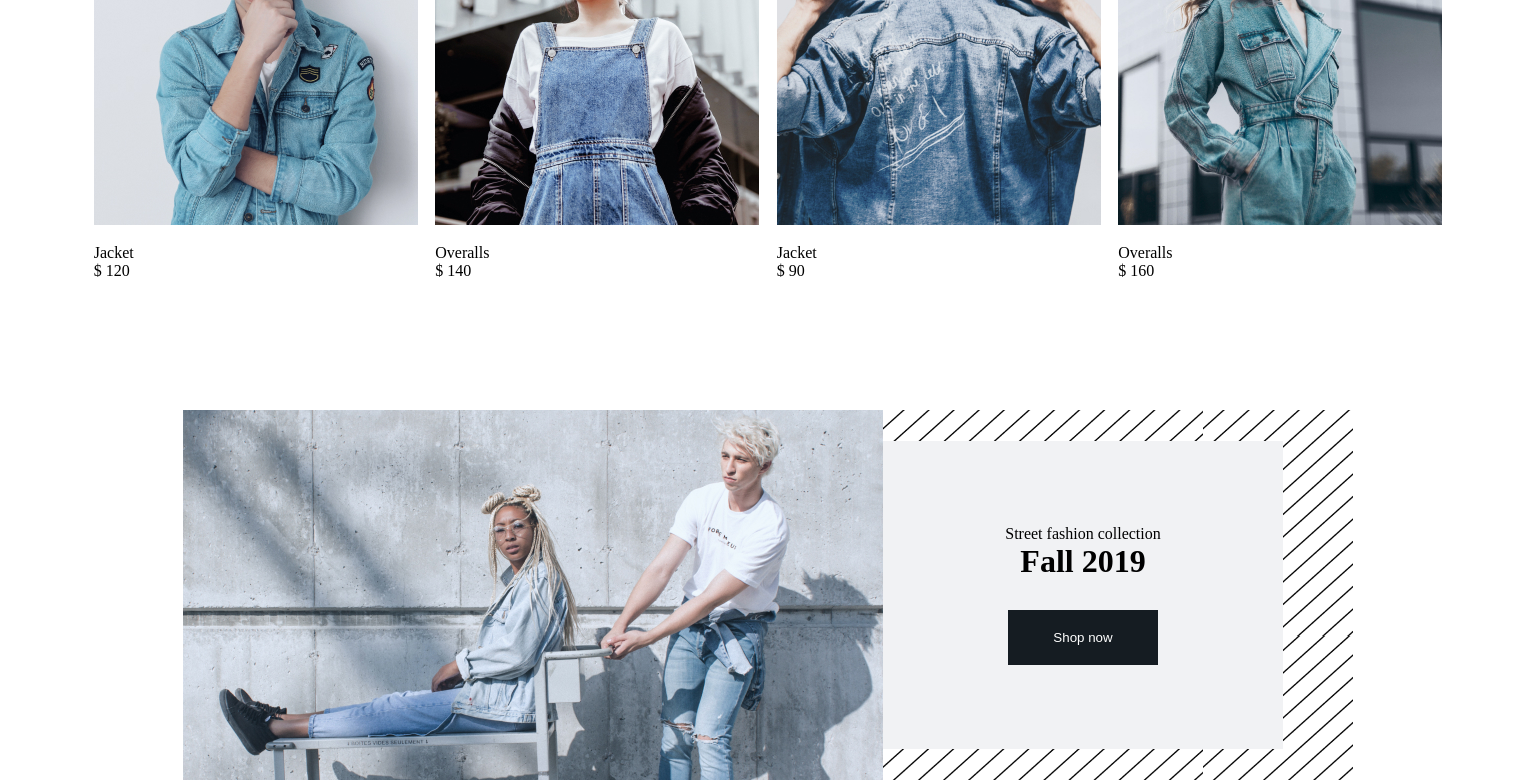
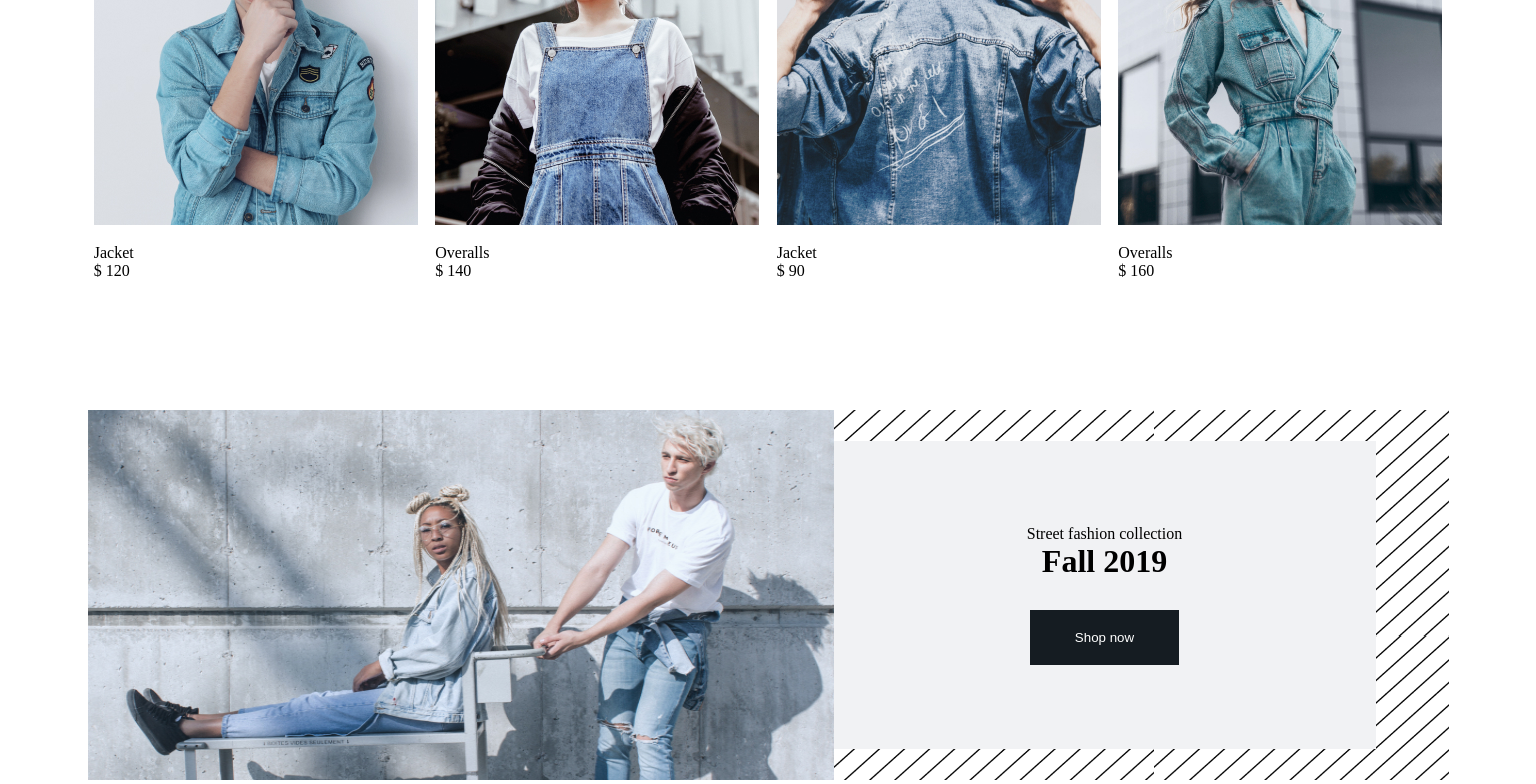
Before and after one commit to hellonasd/denim-app, a React (Create React App) app: page / in a window 1536 px wide. Shown: the part 201-985 px from the top of the page. Built offline with nearby package versions, Linux system fonts and the light colour scheme.

Commit message:
finish promo

```diff
--- a/src/components/promo/Promo.css
+++ b/src/components/promo/Promo.css
@@ -90,7 +90,7 @@
   .promo__collection {
     margin: 0px;
     padding: 0px;
-    width: 470px;
+    width: 615px;
     height: 370px;
     display: flex;
     flex-wrap: wrap;
@@ -102,15 +102,15 @@
   }
 
   .promo__img {
-    width: 700px;
+    width: 746px;
     height: 370px;
   }
 
   .promo__background {
     margin-top: 31px;
-    margin-right: 70px;
+    margin-right: 183px;
     margin-bottom: 31px;
-    width: 400px;
+    width: 542px;
     height: 308px;
     background-color: #f1f2f4;
   }
```
